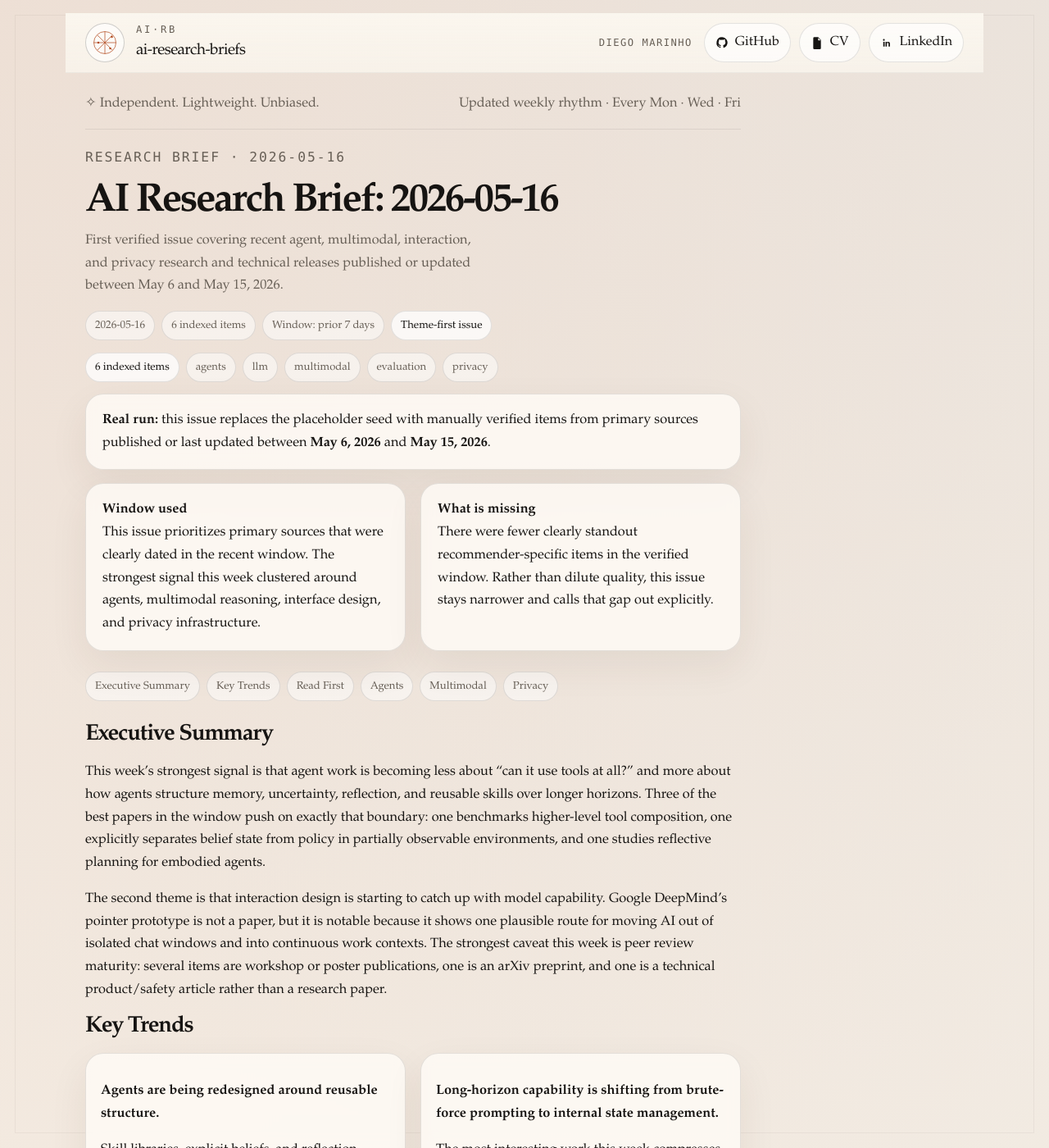
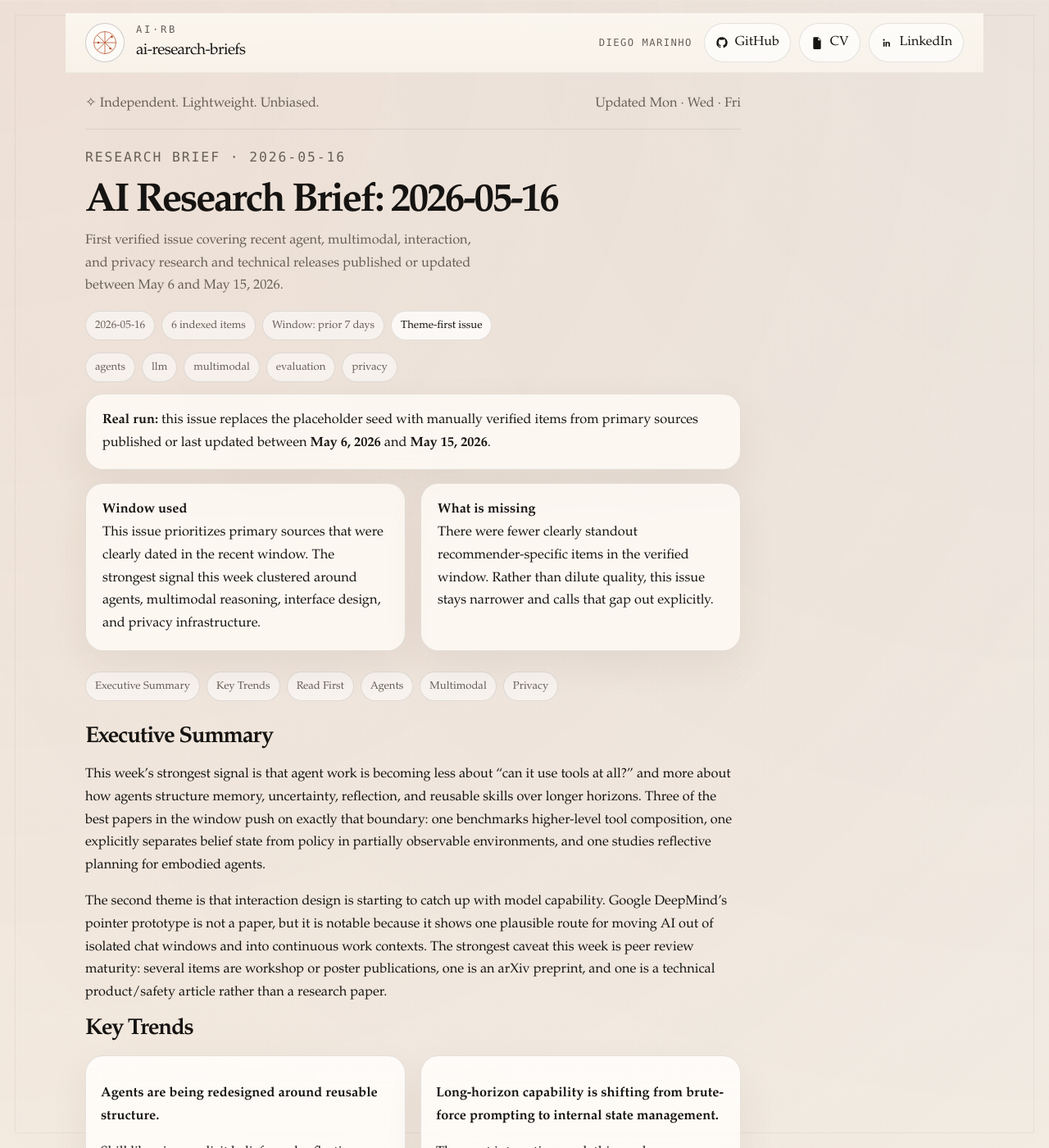
Before and after one commit to dmoliveira/ai-research-briefs, a Jekyll site: the page built from docs/2026/05/2026-05-16.md, in a window 1280 px wide and 1400 px high. Shown: the whole window at 82% size. Built offline with Jekyll 4.4.1, drawn with Linux system fonts in a browser that asks for light colours.

Commit message:
Polish archive UX and brief navigation

```diff
--- a/docs/2026/05/2026-05-16.md
+++ b/docs/2026/05/2026-05-16.md
@@ -39,13 +39,13 @@
   <a href="#theme-privacy-and-deployment-infrastructure">Privacy</a>
 </nav>
 
-## <span id="executive-summary">Executive Summary</span>
+<h2 id="executive-summary">Executive Summary</h2>
 
 This week’s strongest signal is that agent work is becoming less about “can it use tools at all?” and more about how agents structure memory, uncertainty, reflection, and reusable skills over longer horizons. Three of the best papers in the window push on exactly that boundary: one benchmarks higher-level tool composition, one explicitly separates belief state from policy in partially observable environments, and one studies reflective planning for embodied agents.
 
 The second theme is that interaction design is starting to catch up with model capability. Google DeepMind’s pointer prototype is not a paper, but it is notable because it shows one plausible route for moving AI out of isolated chat windows and into continuous work contexts. The strongest caveat this week is peer review maturity: several items are workshop or poster publications, one is an arXiv preprint, and one is a technical product/safety article rather than a research paper.
 
-## <span id="key-trends">Key Trends</span>
+<h2 id="key-trends">Key Trends</h2>
 
 <div class="brief-trend-grid">
   <div class="brief-trend-card">
@@ -66,7 +66,7 @@
   </div>
 </div>
 
-## <span id="read-first">Read First</span>
+<h2 id="read-first">Read First</h2>
 
 <div class="brief-priority-grid">
   <div class="brief-priority-card">
@@ -87,7 +87,7 @@
   </div>
 </div>
 
-## <span id="theme-agent-skills-planning-and-reflection">Theme: Agent Skills, Planning, and Reflection</span>
+<h2 id="theme-agent-skills-planning-and-reflection">Theme: Agent Skills, Planning, and Reflection</h2>
 
 <article class="entry-card">
   <h3>SkillCraft: Can LLM Agents learn to use tools skillfully?</h3>
@@ -257,7 +257,7 @@
   </div>
 </article>
 
-## <span id="theme-multimodal-and-spatial-agents">Theme: Multimodal and Spatial Agents</span>
+<h2 id="theme-multimodal-and-spatial-agents">Theme: Multimodal and Spatial Agents</h2>
 
 <article class="entry-card">
   <h3>Theory of Space: Evaluating Multimodal Spatial Belief through Active Exploration</h3>
@@ -371,7 +371,7 @@
   </div>
 </article>
 
-## <span id="theme-privacy-and-deployment-infrastructure">Theme: Privacy and Deployment Infrastructure</span>
+<h2 id="theme-privacy-and-deployment-infrastructure">Theme: Privacy and Deployment Infrastructure</h2>
 
 <article class="entry-card">
   <h3>How ChatGPT learns about the world while protecting privacy</h3>
--- a/docs/_layouts/default.html
+++ b/docs/_layouts/default.html
@@ -50,7 +50,7 @@
       <main class="content">
         <section class="top-note top-note-shell">
           <p>✧ Independent. Lightweight. Unbiased.</p>
-          <p>Updated weekly rhythm · Every Mon · Wed · Fri</p>
+          <p>Updated Mon · Wed · Fri</p>
         </section>
         {% unless page.url == "/" %}
           <section class="page-intro">
@@ -73,9 +73,6 @@
             </div>
             {% if page.source_count or page.tags %}
               <div class="page-meta-row">
-                {% if page.source_count %}
-                  <span class="intro-pill intro-pill-strong">{{ page.source_count }} indexed items</span>
-                {% endif %}
                 {% for tag in page.tags limit: 5 %}
                   <span class="intro-pill">{{ tag }}</span>
                 {% endfor %}
--- a/docs/assets/style.css
+++ b/docs/assets/style.css
@@ -231,7 +231,7 @@
 
 .top-note p {
   margin: 0;
-  font-size: 0.94rem;
+  font-size: 0.9rem;
 }
 
 .top-note-shell {
@@ -290,6 +290,7 @@
 .hero-copy p {
   font-size: 1.12rem;
   max-width: 36rem;
+  color: var(--muted);
 }
 
 .hero-actions {
@@ -356,6 +357,9 @@
   gap: 12px;
   align-items: start;
   padding: 16px 18px;
+  background:
+    linear-gradient(180deg, rgba(255, 255, 255, 0.44), rgba(255, 255, 255, 0.16)),
+    var(--panel);
 }
 
 .metric-icon,
@@ -518,12 +522,14 @@
 
 .theme-tile {
   transition: transform 160ms ease, border-color 160ms ease, background 160ms ease;
+  min-height: 100%;
 }
 
 .theme-tile strong {
   display: block;
   margin-top: 0.9rem;
   font-size: 0.95rem;
+  color: var(--ink);
 }
 
 .archive-ledger {
@@ -555,6 +561,10 @@
 
 .archive-ledger-row + .archive-ledger-row {
   border-top: 1px solid rgba(22, 20, 18, 0.08);
+}
+
+.archive-ledger-row {
+  transition: background 140ms ease, border-color 140ms ease, transform 140ms ease;
 }
 
 .archive-themes {
@@ -638,6 +648,7 @@
 
 .brief-jump-nav {
   margin: 1.2rem 0 1.7rem;
+  padding-bottom: 0.2rem;
 }
 
 .brief-jump-nav a:hover {
@@ -674,6 +685,9 @@
 .brief-priority-card,
 .brief-trend-card {
   padding: 16px 18px;
+  background:
+    linear-gradient(180deg, rgba(255, 255, 255, 0.44), rgba(255, 255, 255, 0.16)),
+    var(--panel);
 }
 
 .entry-card {
@@ -718,6 +732,10 @@
 .entry-section {
   padding-top: 0.72rem;
   border-top: 1px solid rgba(22, 20, 18, 0.08);
+}
+
+.entry-section:first-child {
+  padding-top: 0.1rem;
 }
 
 .entry-section p {
--- a/scripts/generate_index.py
+++ b/scripts/generate_index.py
@@ -192,7 +192,7 @@
             '  </article>',
             '  <article class="metric-block">',
             '    <span class="metric-icon">◷</span>',
-            '    <span class="metric-copy"><span class="metric-label">Cadence</span><strong class="metric-value">Mon · Wed · Fri</strong><span class="metric-sub">Weekly rhythm</span></span>',
+            '    <span class="metric-copy"><span class="metric-label">Cadence</span><strong class="metric-value">Mon · Wed · Fri</strong><span class="metric-sub">Scheduled publication</span></span>',
             '  </article>',
             '</section>',
             '<section class="home-section discovery-section">',
@@ -249,7 +249,7 @@
                 f'      <p class="section-kicker">{meta["label"]}</p>',
                 f'      <h3>{meta["label"]}</h3>',
                 f'      <p>{meta["description"]}</p>',
-                f'      <strong>{count} brief{"s" if count != 1 else ""}</strong>',
+                f'      <strong>Seen in {count} brief{"s" if count != 1 else ""}</strong>',
                 '    </article>',
             ]
         )
```
Also changed, not shown: docs/index.md (+6 -6 lines).
